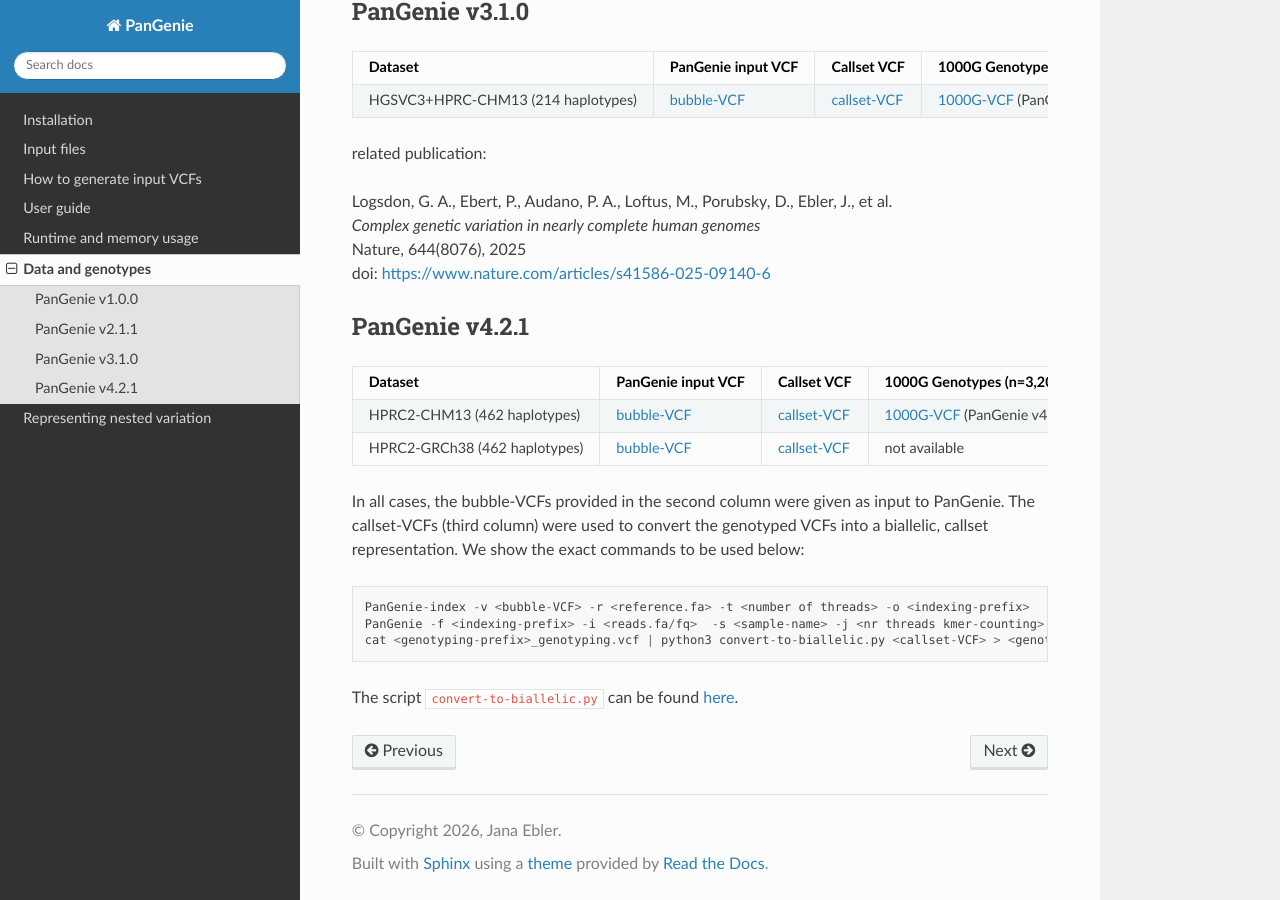
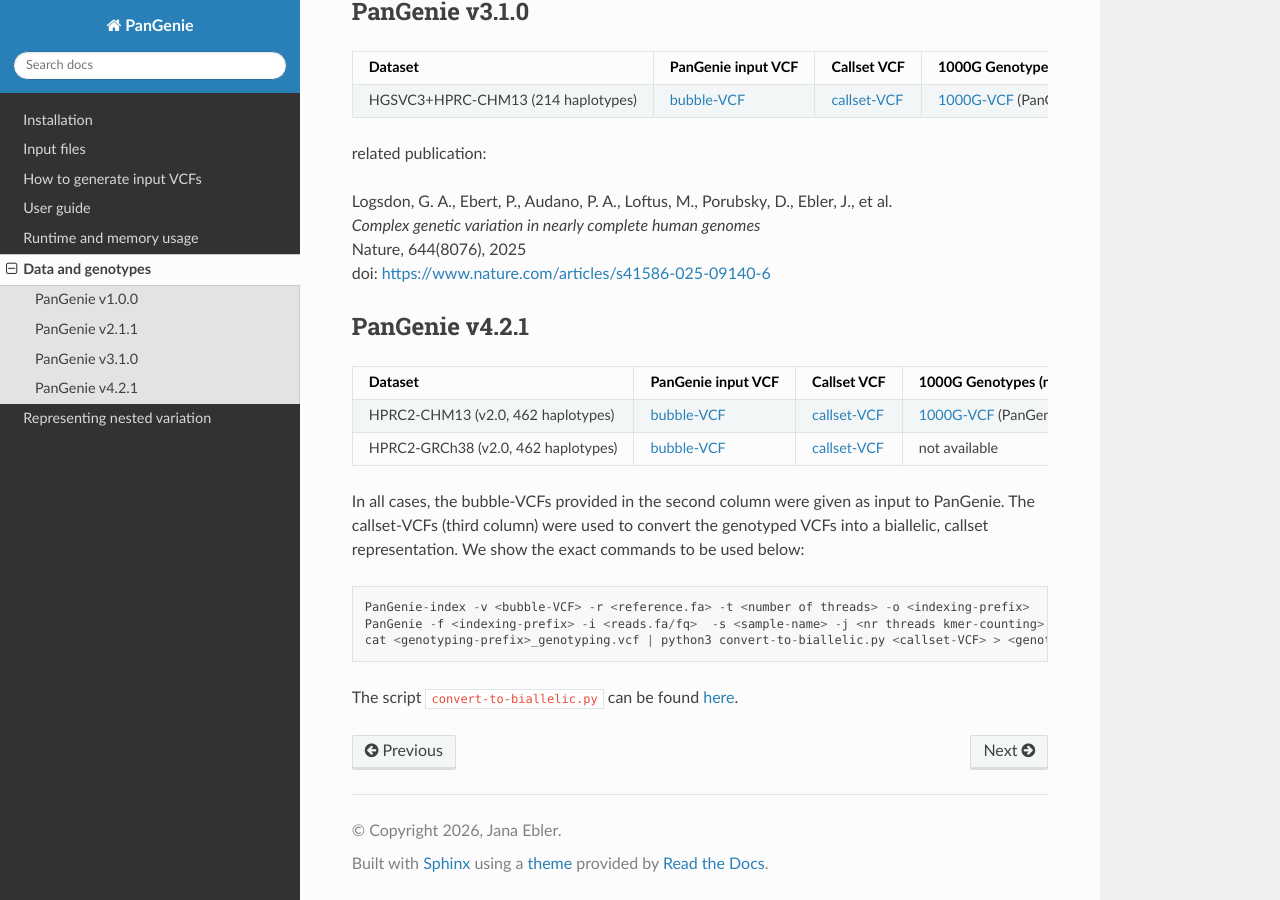
Before and after one commit to eblerjana/pangenie, a Sphinx documentation site: the page built from docs/source/data.rst, in a window 1280 px wide and 900 px high, scrolled down 1053 px. Built offline with Sphinx 7.4.7 and the Read the Docs theme 3.1.0, drawn with Linux system fonts in a browser that asks for light colours.

Commit message:
updated some links to PanGenie VCFs on PanGenie Homepage

```diff
--- a/docs/source/data.rst
+++ b/docs/source/data.rst
@@ -85,8 +85,8 @@
   :widths: auto
   :align: center
 
-  "HPRC2-CHM13 (462 haplotypes)", `bubble-VCF <https://s3-us-west-2.amazonaws.com/human-pangenomics/pangenomes/scratch/2026_03_30_pangenie/mc_filtered_ids.vcf.gz>`_, `callset-VCF <https://s3-us-west-2.amazonaws.com/human-pangenomics/pangenomes/scratch/2026_03_30_pangenie/mc_filtered_ids_biallelic.vcf.gz>`_ , `1000G-VCF <https://s3-us-west-2.amazonaws.com/human-pangenomics/pangenomes/scratch/2026_03_30_pangenie/pangenie_all-samples_filtered.vcf.gz>`_ (PanGenie v4.2.1)
-  "HPRC2-GRCh38 (462 haplotypes)", `bubble-VCF <https://s3-us-west-2.amazonaws.com/human-pangenomics/pangenomes/scratch/2025_02_28_minigraph_cactus/hprc-v2.0-mc-grch38/hprc-v2.0-mc-grch38.pgin.vcf.gz>`_, `callset-VCF <https://s3-us-west-2.amazonaws.com/human-pangenomics/pangenomes/scratch/2025_02_28_minigraph_cactus/hprc-v2.0-mc-grch38/hprc-v2.0-mc-grch38.pgbi.vcf.gz>`_ , "not available"
+  "HPRC2-CHM13 (v2.0, 462 haplotypes)", `bubble-VCF <https://s3-us-west-2.amazonaws.com/human-pangenomics/pangenomes/scratch/2026_03_30_pangenie/mc_filtered_ids.vcf.gz>`_, `callset-VCF <https://s3-us-west-2.amazonaws.com/human-pangenomics/pangenomes/scratch/2026_03_30_pangenie/mc_filtered_ids_biallelic.vcf.gz>`_ , `1000G-VCF <https://s3-us-west-2.amazonaws.com/human-pangenomics/pangenomes/scratch/2026_03_30_pangenie/pangenie_all-samples_filtered.vcf.gz>`_ (PanGenie v4.2.1)
+  "HPRC2-GRCh38 (v2.0, 462 haplotypes)", `bubble-VCF <https://s3-us-west-2.amazonaws.com/human-pangenomics/pangenomes/freeze/release2/minigraph-cactus/v2.0/hprc-v2.0-mc-grch38/hprc-v2.0-mc-grch38.pgin.vcf.gz>`_, `callset-VCF <https://s3-us-west-2.amazonaws.com/human-pangenomics/pangenomes/freeze/release2/minigraph-cactus/v2.0/hprc-v2.0-mc-grch38/hprc-v2.0-mc-grch38.pgbi.vcf.gz>`_ , "not available"
 
 
 In all cases, the bubble-VCFs provided in the second column were given as input to PanGenie. The callset-VCFs (third column) were used to convert the genotyped VCFs into a biallelic, callset representation. We show the exact commands to be used below::
```
